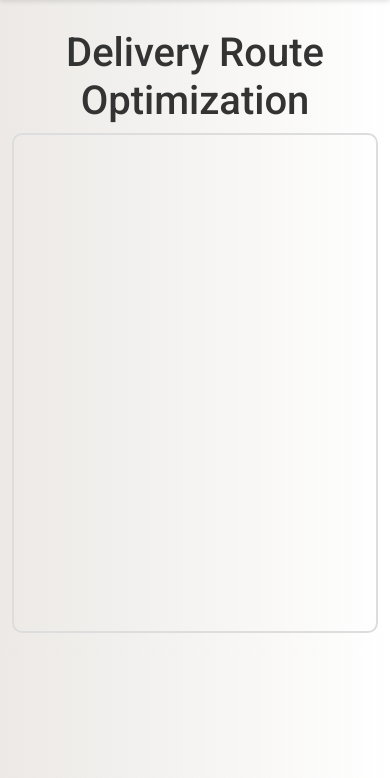
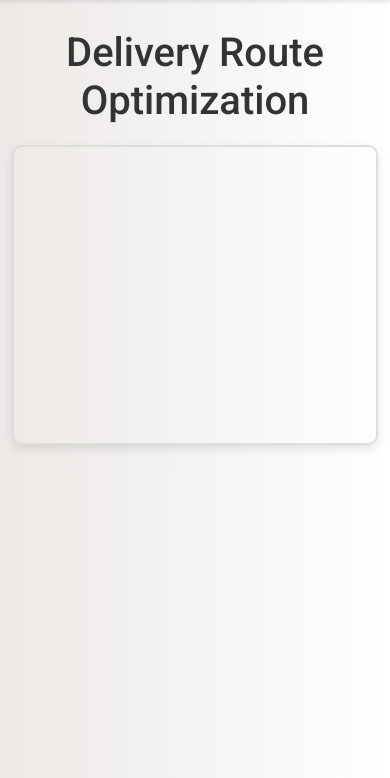
Before and after one commit to diva3501/DCR, a Flask app: template DynamicRouteOptimizationProject/templates/DeliveryPartner.html in a window 390 px wide. Shown: the part 66-844 px from the top of the page. Run offline with Flask 3, Linux system fonts and the light colour scheme; the template is opened without the code that fills it: most values are stand-ins (such as "Sample title", 1, 10 or a date in 2020); some libraries are stand-ins or nearby versions.

Commit message:
Delivery Partner UI done

```diff
--- a/DynamicRouteOptimizationProject/templates/DeliveryPartner.html
+++ b/DynamicRouteOptimizationProject/templates/DeliveryPartner.html
@@ -11,10 +11,10 @@
     <script src="https://maps.googleapis.com/maps/api/js?key={{ google_maps_api_key }}&libraries=places,geometry" async defer></script>
 
     <style>
-            body {
-      background: linear-gradient(to right, #ece9e6, #ffffff);
-      font-family: "Roboto", sans-serif;
-    }
+        body {
+            background: linear-gradient(to right, #ece9e6, #ffffff);
+            font-family: "Roboto", sans-serif;
+        }
         h1 {
             text-align: center;
             margin-top: 20px;
@@ -22,23 +22,12 @@
             color: #333;
         }
         #map {
-            height: 500px;
+            height: 400px;
             width: 100%;
-            margin-bottom: 20px;
+            margin: 20px auto;
             border-radius: 10px;
             border: 2px solid #ddd;
-        }
-        .card {
-            margin: 15px auto;
-            padding: 20px;
-            border: 1px solid #ddd;
-            border-radius: 10px;
-            background-color: white;
-            box-shadow: 0 4px 8px rgba(0, 0, 0, 0.1);
-            transition: transform 0.2s;
-        }
-        .card:hover {
-            transform: scale(1.02);
+            box-shadow: 0 4px 10px rgba(0, 0, 0, 0.1);
         }
         .details-container {
             max-width: 1200px;
@@ -51,13 +40,40 @@
             padding: 15px;
             border-radius: 10px;
             margin-bottom: 20px;
+            box-shadow: 0 4px 8px rgba(0, 0, 0, 0.1);
         }
         .route-summary h3 {
             font-size: 1.8rem;
             margin-bottom: 10px;
         }
+        .card {
+            margin: 15px;
+            padding: 20px;
+            border: 1px solid #ddd;
+            border-radius: 10px;
+            background-color: white;
+            box-shadow: 0 4px 8px rgba(0, 0, 0, 0.1);
+            transition: transform 0.2s, box-shadow 0.2s;
+        }
+        .card:hover {
+            transform: scale(1.03);
+            box-shadow: 0 6px 12px rgba(0, 0, 0, 0.2);
+        }
         .card p strong {
             color: #555;
+        }
+        .cards-grid {
+            display: grid;
+            grid-template-columns: repeat(auto-fit, minmax(300px, 1fr));
+            gap: 20px;
+        }
+        @media (max-width: 768px) {
+            #map {
+                height: 300px;
+            }
+            .route-summary h3 {
+                font-size: 1.5rem;
+            }
         }
     </style>
 </head>
@@ -71,7 +87,7 @@
     </div>
 
     <div class="details-container">
-        <div id="details"></div>
+        <div id="details" class="cards-grid"></div>
     </div>
 
     <script>
```
